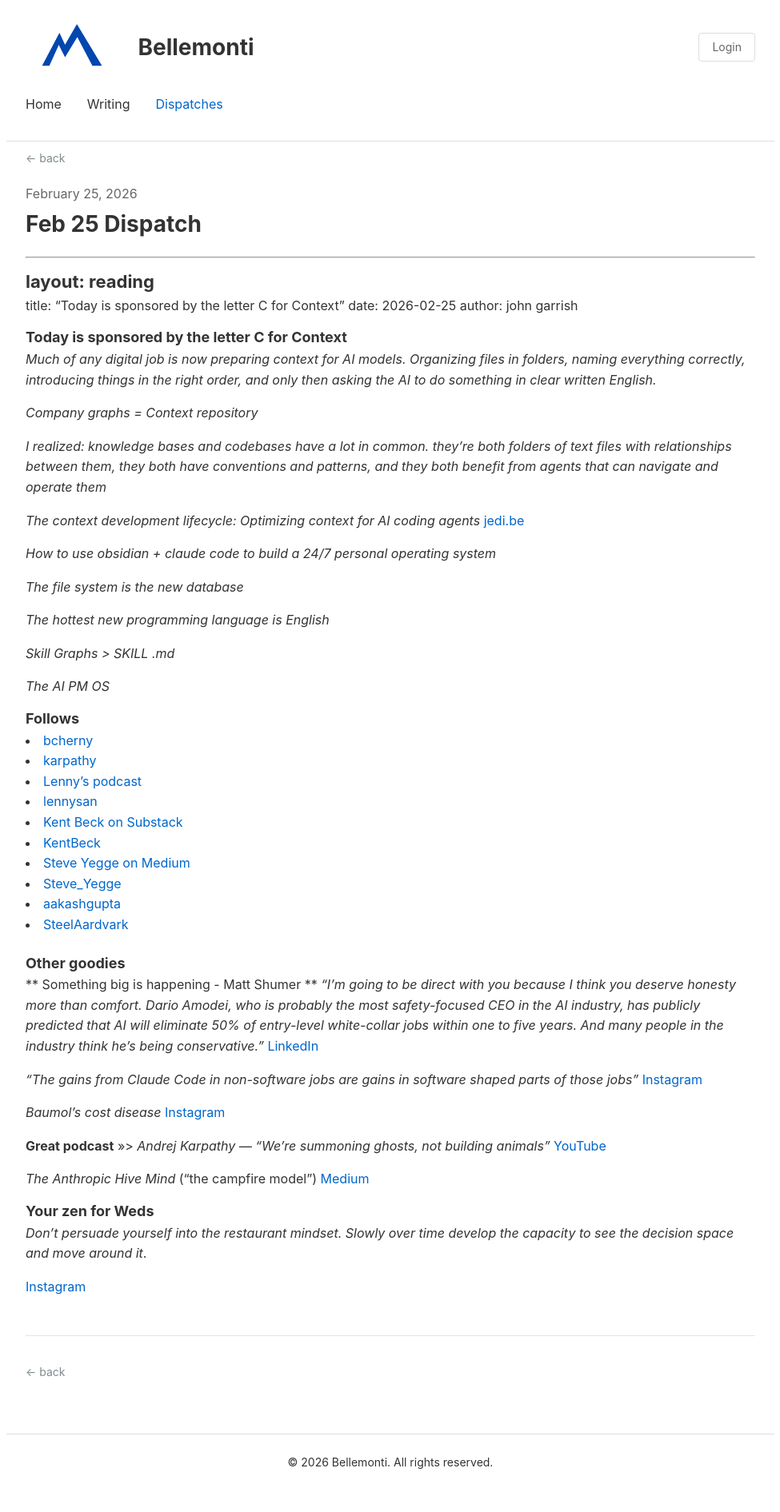
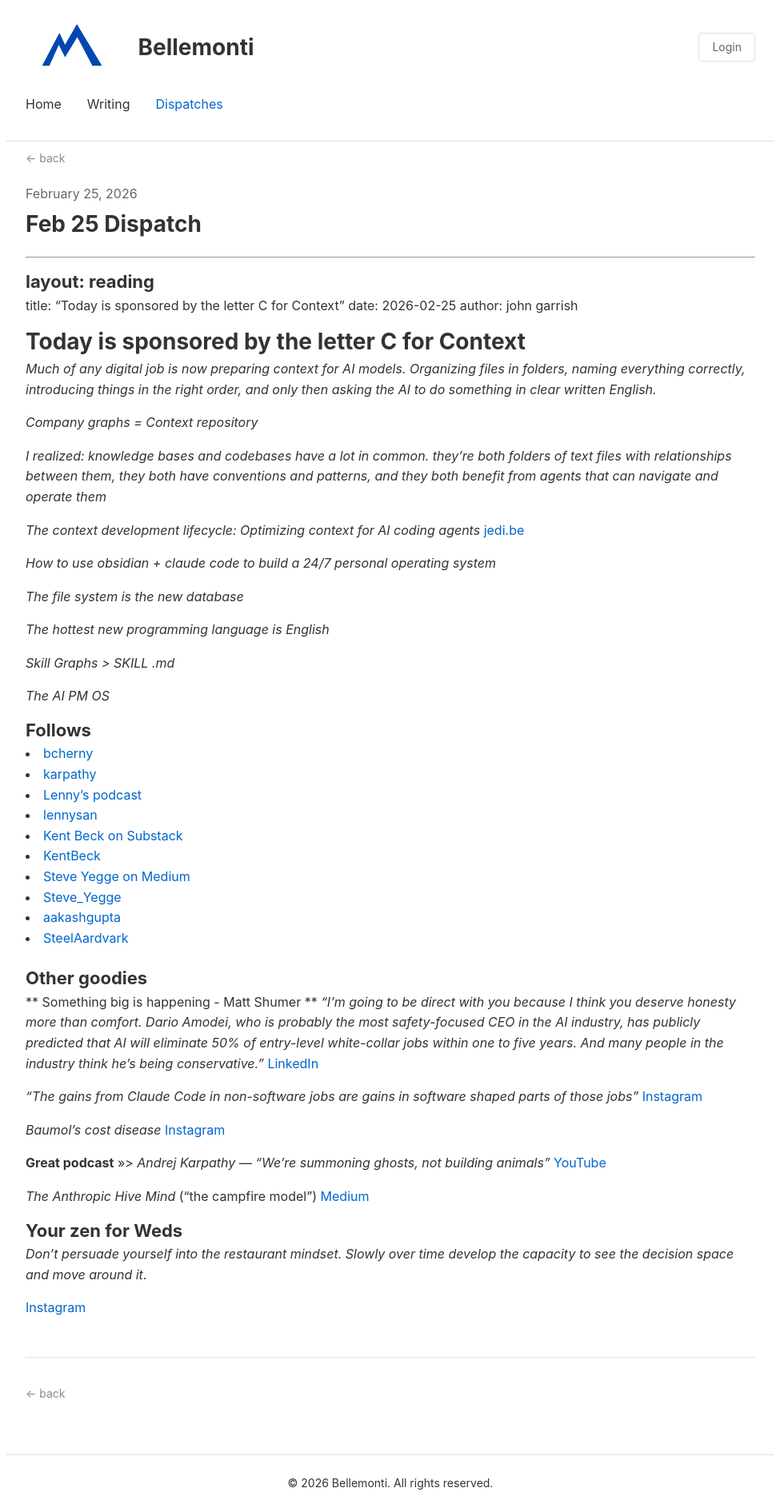
Before and after one commit to gibbygee/bellemonti-website, a Jekyll site: the page built from _readings/2026-02-25-feb-25-dispatch.md, in a window 1280 px wide. Shown: the whole page at 80% size, without its empty margins (152-1127 px from the left). Built offline with Jekyll 4.4.1, drawn with Linux system fonts in a browser that asks for light colours; before the commit the page ends 1864 px from its top, so only the background shows below that.

```diff
--- a/_readings/2026-02-25-feb-25-dispatch.md
+++ b/_readings/2026-02-25-feb-25-dispatch.md
@@ -5,7 +5,7 @@ title: "Today is sponsored by the letter C for Context"
 date: 2026-02-25
 author: john garrish
 
-### Today is sponsored by the letter C for Context
+# Today is sponsored by the letter C for Context
 
 *Much of any digital job is now preparing context for AI models. Organizing files in folders, naming everything correctly, introducing things in the right order, and only then asking the AI to do something in clear written English.*
 
@@ -26,7 +26,7 @@ author: john garrish
 
 *The AI PM OS*
 
-### Follows
+## Follows
 
 - [bcherny](https://x.com/bcherny)
 - [karpathy](https://x.com/karpathy)
@@ -39,7 +39,7 @@ author: john garrish
 - [aakashgupta](https://x.com/aakashgupta)
 - [SteelAardvark](https://x.com/SteelAardvark)
 
-### Other goodies
+## Other goodies
 
 ** Something big is happening - Matt Shumer **
   *"I'm going to be direct with you because I think you deserve honesty more than comfort. Dario Amodei, who is probably the most safety-focused CEO in the AI industry, has publicly predicted that AI will eliminate 50% of entry-level white-collar jobs within one to five years. And many people in the industry think he's being conservative."*
@@ -57,7 +57,7 @@ author: john garrish
 *The Anthropic Hive Mind* ("the campfire model")
 [Medium](https://steve-yegge.medium.com/the-anthropic-hive-mind-d01f768f3d7b)
 
-### Your zen for Weds
+## Your zen for Weds
 
 *Don't persuade yourself into the restaurant mindset. Slowly over time develop the capacity to see the decision space and move around it*.
 
```
